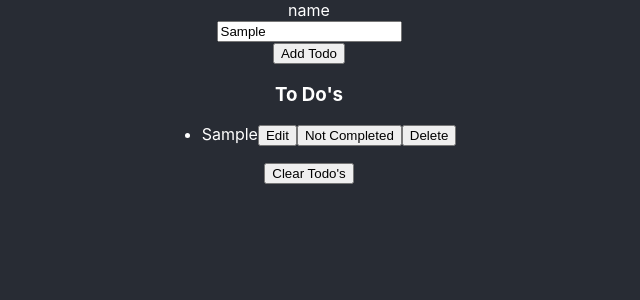
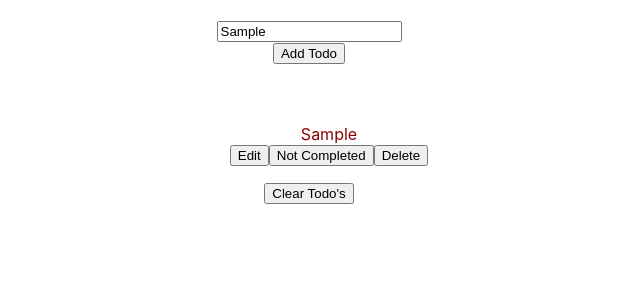
Before and after one commit to hraj6056/frontend-training, a React (Create React App) app in the folder todos/: page / in a window 1280 px wide. Both pictures are taken after typing "Sample" into the empty fields and a click on the button "Add Todo". Shown: the top 300 px of the page, without its empty margins (331-971 px from the left). Built offline with nearby package versions, Linux system fonts and the light colour scheme.

Commit message:
changed status logic

```diff
--- a/todos/src/App.tsx
+++ b/todos/src/App.tsx
@@ -68,9 +68,12 @@ const App = () => {
   const statusListHandler = (id: string) => {
     const statusItem = list.find((item) => item.id === id);
     if (statusItem) {
-      setStatus(
-        (statusItem?.status === "Not Completed" ? "Completed" : "Not Completed")
-      );
+      if (statusItem.title === "Completed") {
+        setStatus("Not Completed")
+      }
+      else {
+        setStatus("Completed")
+      }
     }
   };
   const clearList = () => {
--- a/todos/src/components/lists.tsx
+++ b/todos/src/components/lists.tsx
@@ -22,10 +22,9 @@ const Lists =(props : IProps) =>{
       <List
         bordered
         dataSource={props.data}
-        renderItem={(item : Ilists) => (
+        renderItem={(item: Ilists) => (
           <List.Item>
-
-            {item.title}
+            <div style={{color:"darkred"}}>{item.title}</div>
 
             <Button
               type="primary"
--- a/todos/src/style.css
+++ b/todos/src/style.css
@@ -1,19 +1,19 @@
 body {
   margin: 0;
-  font-family: -apple-system, BlinkMacSystemFont, 'Segoe UI', 'Roboto', 'Oxygen',
-    'Ubuntu', 'Cantarell', 'Fira Sans', 'Droid Sans', 'Helvetica Neue',
+  font-family: -apple-system, BlinkMacSystemFont, "Segoe UI", "Roboto", "Oxygen",
+    "Ubuntu", "Cantarell", "Fira Sans", "Droid Sans", "Helvetica Neue",
     sans-serif;
   -webkit-font-smoothing: antialiased;
   -moz-osx-font-smoothing: grayscale;
 }
 
 code {
-  font-family: source-code-pro, Menlo, Monaco, Consolas, 'Courier New',
+  font-family: source-code-pro, Menlo, Monaco, Consolas, "Courier New",
     monospace;
 }
 .App {
   text-align: center;
-  background-color: #282c34;
+  background-color: white;
   min-height: 100vh;
   display: flex;
   flex-direction: column;
@@ -21,7 +21,7 @@ code {
   color: white;
 }
 
-.Todo{
+.Todo {
   display: flex;
   justify-content: center;
   align-items: center;
```
